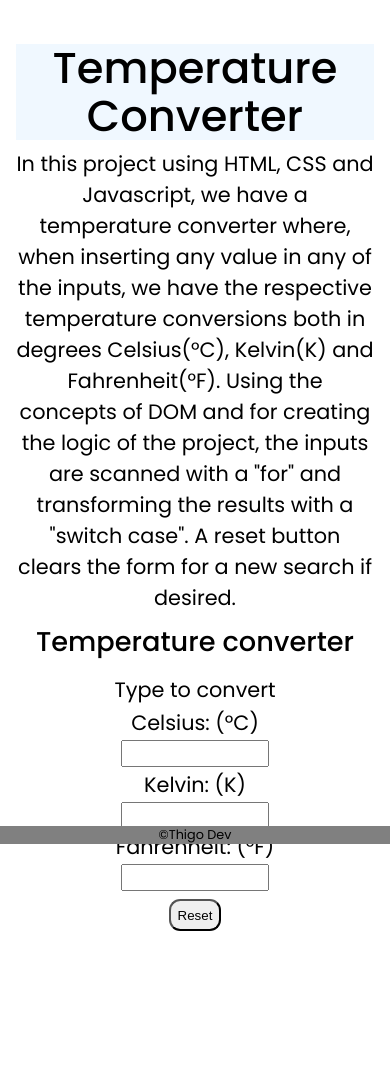
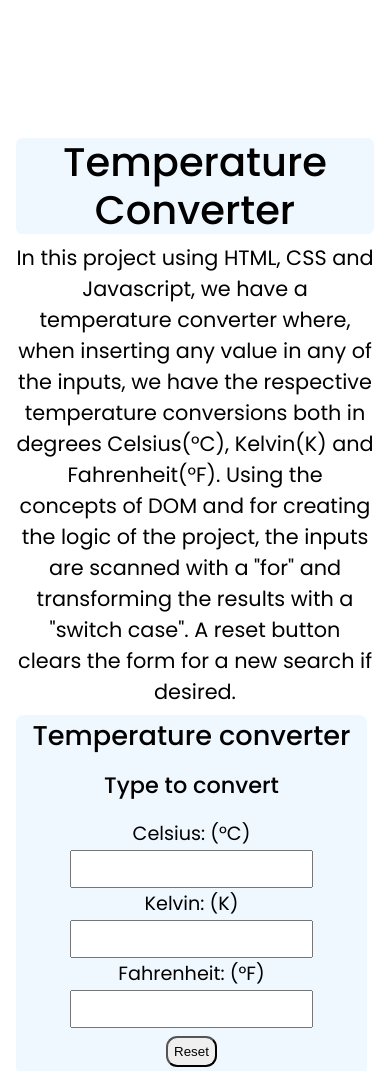
Before and after one commit to Thigoo/temperature-converter, a plain HTML site: page index.html in a window 390 px wide. Shown: the top 1071 px of the page. Before the commit the page ends 939 px from the top, so only its background shows below. Drawn offline with Linux system fonts and the light colour scheme; some icons are missing.

Commit message:
atualização do css

```diff
--- a/index.html
+++ b/index.html
@@ -41,9 +41,7 @@
             </div>
         </div>
     </div>
-    <div class="footer">
-        <p>&copy;Thigo Dev</p>
-    </div>
+
 
     <script src="script.js"></script>
 </body>
--- a/style.css
+++ b/style.css
@@ -22,7 +22,6 @@ body {
     width: 100%;
     border-radius: 0.2rem;
     border: 1px solid #000;
-    position: relative;
 }
 
 .title h1 {
@@ -75,23 +74,14 @@ body {
     cursor: pointer;
 }
 
-.footer {
-    font-size: 0.8rem;
-    position: absolute;
-    bottom: 0;
-    background-color: grey;
-    width: 100%;
-    text-align: center;
-}
-
 @media screen and (max-width: 767px) {
     .container {
-        height: 95%;
         border-radius: 0.5rem;
         border: none;
     }
     .title h1{
-        font-size: 2.7rem;
+        font-size: 2.5rem;
+        border-radius: 0.4rem;
         margin: 0.5rem auto;
         line-height: 3rem;
         background-color: aliceblue;
@@ -101,8 +91,21 @@ body {
         font-size: 1.3rem;
     }
 
-    .converter p, label {
-        font-size: 1.3rem;
+    .converter {
+        background-color: aliceblue;
+        border-radius: 0.5rem;
+        border: none;
+        position: absolute;
+    }
+
+    .converter p{
+        font-size: 1.4rem;
+        font-weight: 450;
+        margin-bottom: 1rem;
+    }
+
+    .form label {
+        font-size: 1.2rem;
     }
 
     .converter h1{
@@ -112,6 +115,7 @@ body {
 
     .form input {
         padding: 0.4rem;
+        font-size: 1.1rem;
     }
 
     .form button {
```
